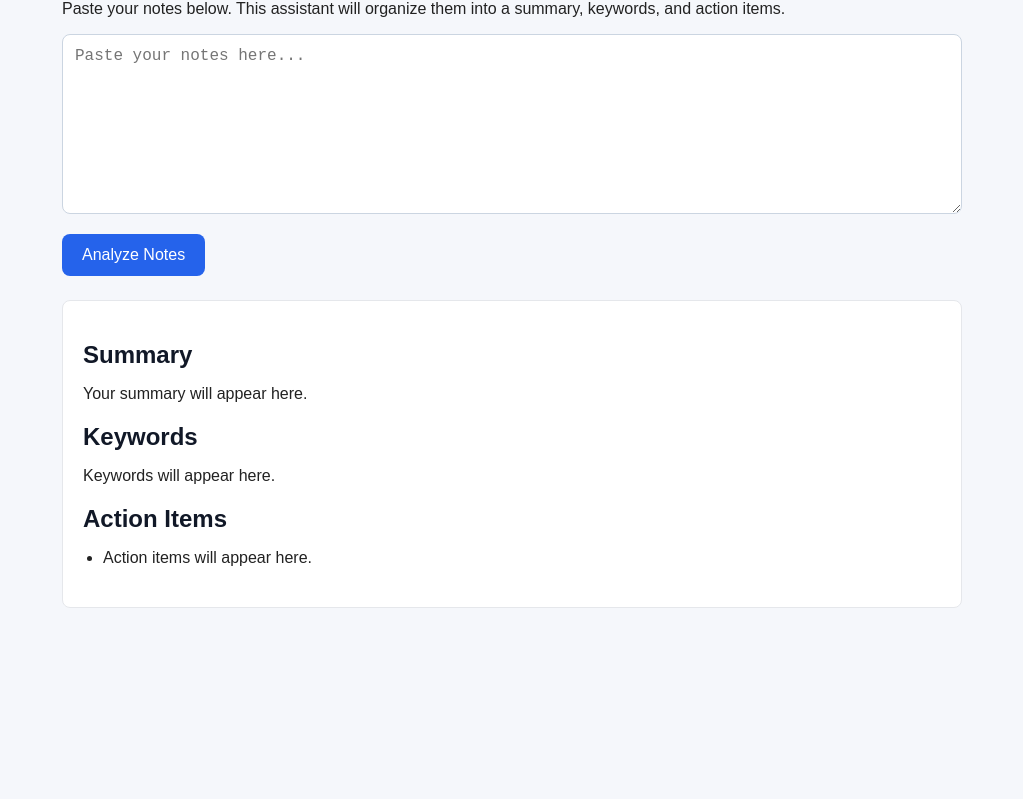
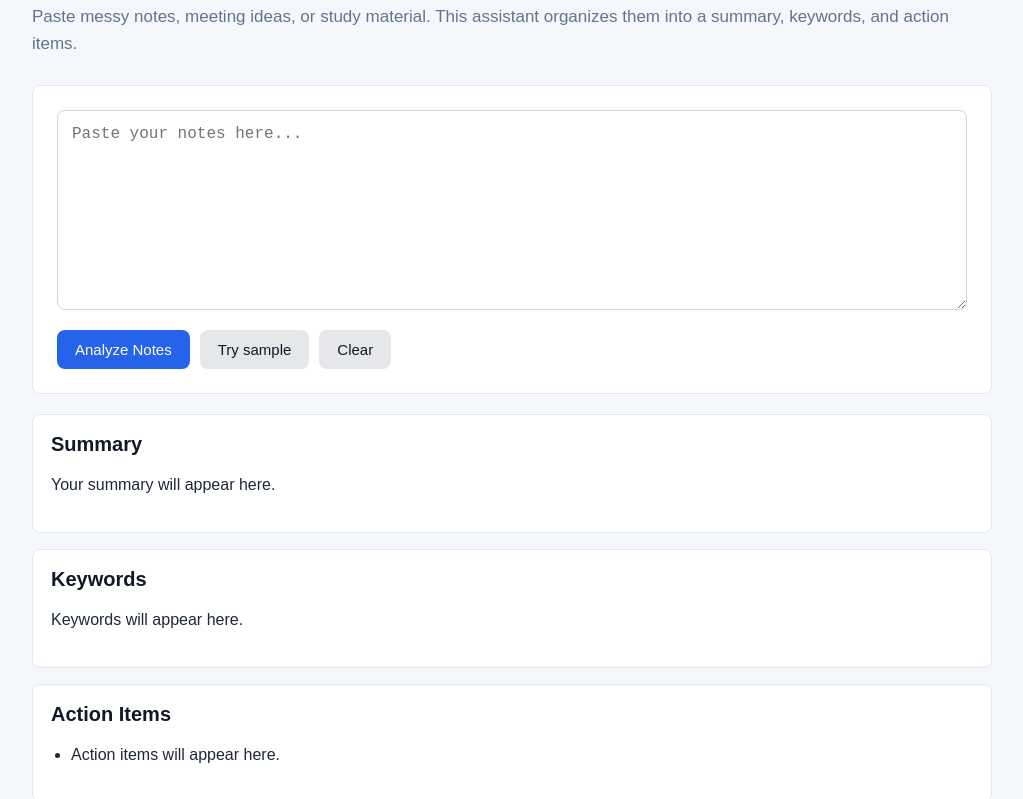
Before and after one commit to ruru0331/ai-notes-assistant, a plain HTML site: page index.html in a window 1280 px wide. Shown: the part 140-939 px from the top of the page, without its empty margins (128-1151 px from the left). Before the commit the page ends 808 px from the top, so only its background shows below. Drawn offline with Linux system fonts and the light colour scheme.

Commit message:
Update index.html
Improve interface and add sample controls

```diff
--- a/index.html
+++ b/index.html
@@ -6,73 +6,140 @@
   <style>
     body {
       font-family: Arial, sans-serif;
-      max-width: 900px;
+      max-width: 960px;
       margin: 40px auto;
       padding: 20px;
-      background: #f5f7fb;
-      color: #222;
+      background: #f4f7fb;
+      color: #1f2937;
+    }
+
+    header {
+      margin-bottom: 28px;
     }
 
     h1 {
-      color: #1f2937;
+      margin-bottom: 8px;
+      font-size: 36px;
+    }
+
+    .subtitle {
+      color: #64748b;
+      font-size: 17px;
+      line-height: 1.6;
+    }
+
+    .panel {
+      background: white;
+      border: 1px solid #e5e7eb;
+      border-radius: 8px;
+      padding: 24px;
+      margin-bottom: 20px;
     }
 
     textarea {
       width: 100%;
-      height: 180px;
-      padding: 12px;
+      height: 200px;
+      padding: 14px;
       font-size: 16px;
       border: 1px solid #cbd5e1;
       border-radius: 8px;
       box-sizing: border-box;
+      resize: vertical;
+    }
+
+    .buttons {
+      margin-top: 16px;
+      display: flex;
+      gap: 10px;
+      flex-wrap: wrap;
     }
 
     button {
-      margin-top: 16px;
-      padding: 12px 20px;
-      font-size: 16px;
+      padding: 11px 18px;
+      font-size: 15px;
       border: none;
       border-radius: 8px;
-      background: #2563eb;
-      color: white;
       cursor: pointer;
     }
 
-    button:hover {
+    .primary {
+      background: #2563eb;
+      color: white;
+    }
+
+    .primary:hover {
       background: #1d4ed8;
     }
 
-    .result {
-      margin-top: 24px;
-      padding: 20px;
-      background: white;
-      border-radius: 8px;
-      border: 1px solid #e5e7eb;
+    .secondary {
+      background: #e5e7eb;
+      color: #111827;
+    }
+
+    .secondary:hover {
+      background: #d1d5db;
+    }
+
+    .result-grid {
+      display: grid;
+      grid-template-columns: 1fr;
+      gap: 16px;
     }
 
     .section {
-      margin-bottom: 20px;
+      background: #ffffff;
+      border: 1px solid #e5e7eb;
+      border-radius: 8px;
+      padding: 18px;
     }
 
     h2 {
+      margin-top: 0;
       margin-bottom: 8px;
+      font-size: 20px;
       color: #111827;
+    }
+
+    p {
+      line-height: 1.6;
     }
 
     ul {
       padding-left: 20px;
+      line-height: 1.6;
+    }
+
+    .tag {
+      display: inline-block;
+      margin: 4px 6px 4px 0;
+      padding: 6px 10px;
+      background: #eff6ff;
+      color: #1d4ed8;
+      border-radius: 999px;
+      font-size: 14px;
     }
   </style>
 </head>
 <body>
+  <header>
     <h1>AI Notes Assistant</h1>
-  <p>Paste your notes below. This assistant will organize them into a summary, keywords, and action items.</p>
+    <p class="subtitle">
+      Paste messy notes, meeting ideas, or study material. This assistant organizes them into a summary, keywords, and action items.
+    </p>
+  </header>
 
+  <main>
+    <div class="panel">
       <textarea id="notes" placeholder="Paste your notes here..."></textarea>
-  <br>
-  <button onclick="analyzeNotes()">Analyze Notes</button>
 
-  <div class="result">
+      <div class="buttons">
+        <button class="primary" onclick="analyzeNotes()">Analyze Notes</button>
+        <button class="secondary" onclick="trySample()">Try sample</button>
+        <button class="secondary" onclick="clearNotes()">Clear</button>
+      </div>
+    </div>
+
+    <div class="result-grid">
       <div class="section">
         <h2>Summary</h2>
         <p id="summary">Your summary will appear here.</p>
@@ -90,6 +157,7 @@
         </ul>
       </div>
     </div>
+  </main>
 
   <script>
     function analyzeNotes() {
@@ -113,12 +181,12 @@
         .filter(word => word.length > 4);
 
       const uniqueWords = [...new Set(words)];
-      const topKeywords = uniqueWords.slice(0, 5);
+      const topKeywords = uniqueWords.slice(0, 6);
 
       summary.textContent = "Main idea: " + sentences[0].trim();
 
-      keywords.textContent = topKeywords.length > 0
-        ? topKeywords.join(", ")
+      keywords.innerHTML = topKeywords.length > 0
+        ? topKeywords.map(word => `<span class="tag">${word}</span>`).join("")
         : "No clear keywords found.";
 
       actions.innerHTML = "";
@@ -138,6 +206,19 @@
         });
       }
     }
+
+    function trySample() {
+      const sampleText = "We need to prepare the product demo next week. The team should collect user feedback and organize the notes. Our main goal is to improve onboarding and make the assistant easier to use.";
+      document.getElementById("notes").value = sampleText;
+      analyzeNotes();
+    }
+
+    function clearNotes() {
+      document.getElementById("notes").value = "";
+      document.getElementById("summary").textContent = "Your summary will appear here.";
+      document.getElementById("keywords").textContent = "Keywords will appear here.";
+      document.getElementById("actions").innerHTML = "<li>Action items will appear here.</li>";
+    }
   </script>
 </body>
 </html>
```
Lines whose indentation alone changed are shown as unchanged.
